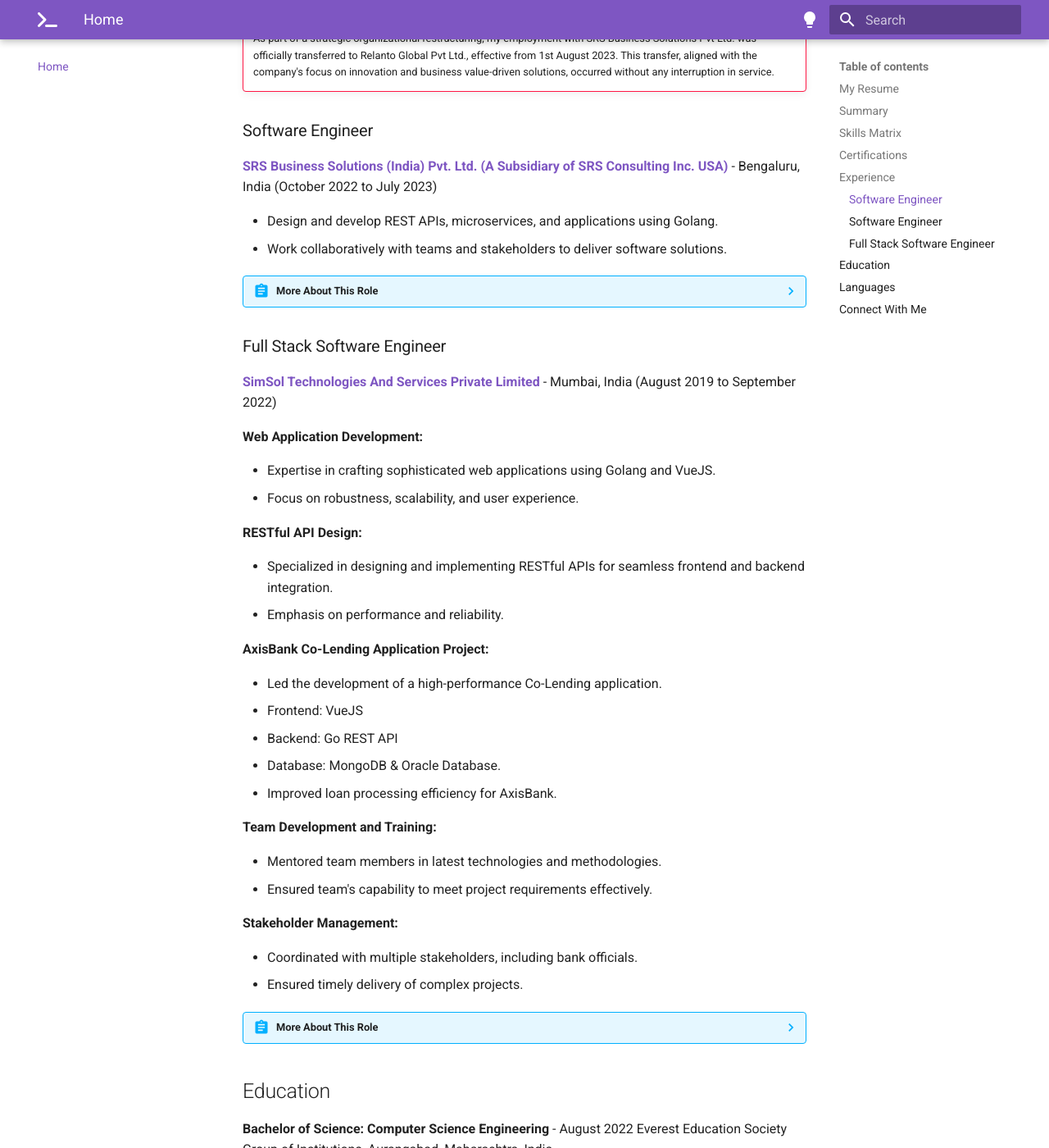
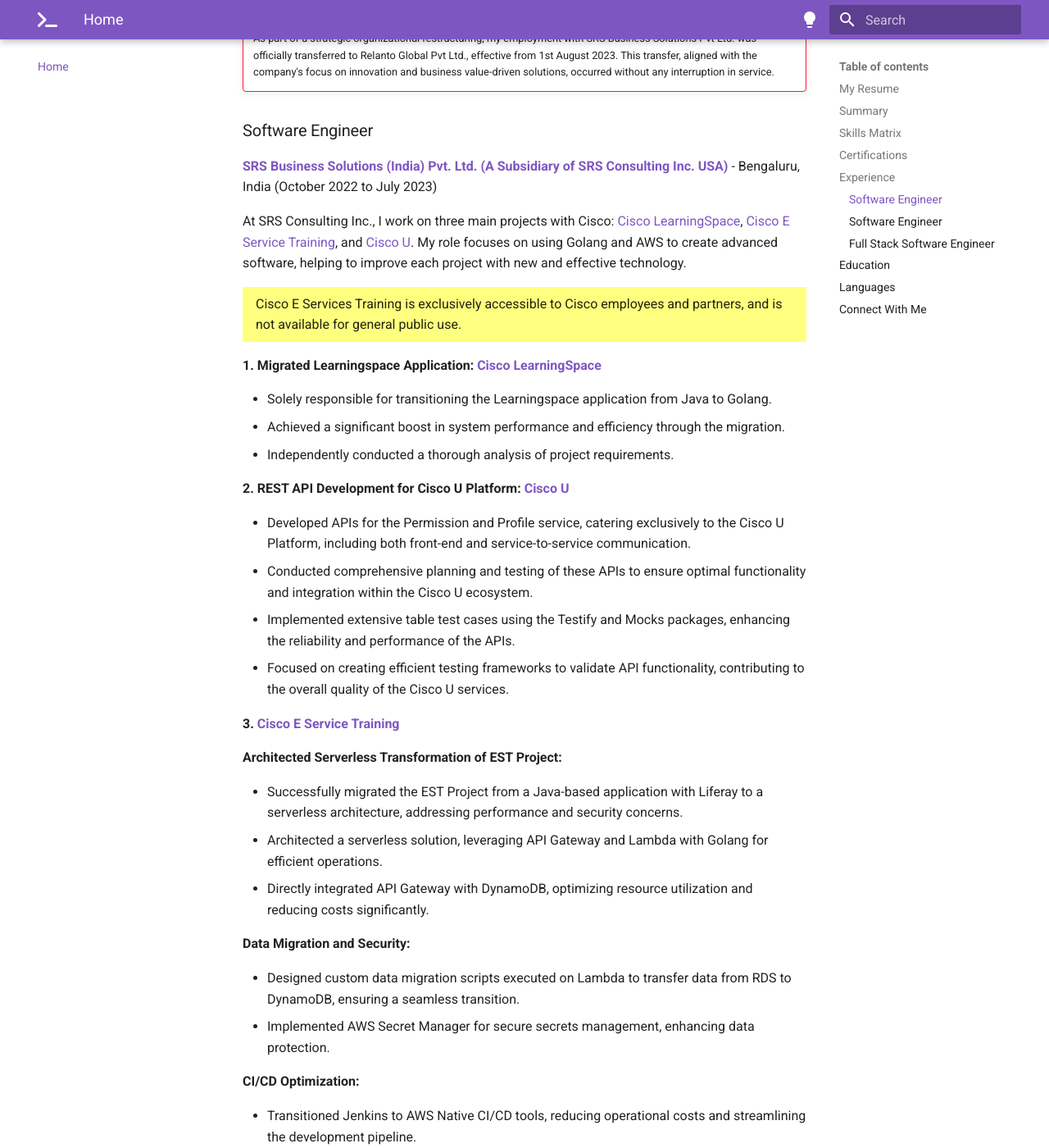
Before and after one commit to imyashkale/portfolio, an MkDocs documentation site: the page built from docs/index.md, in a window 1280 px wide and 1400 px high, scrolled down 2527 px. Shown: the whole window at 82% size. Built offline with MkDocs 1.6.1 and Material for MkDocs 9.7.7, drawn with Linux system fonts in a browser that asks for light colours; some of the changed text lies outside the part shown.

Commit message:
Experience Section Updated

```diff
--- a/docs/index.md
+++ b/docs/index.md
@@ -70,7 +70,7 @@ My commitment as a software developer is to deliver high-quality code, meet clie
 
 **<a href="https://www.relanto.ai" target="_blank">Relanto Global Pvt Ltd</a>** - Bengaluru, India (Aug 2023 to Present)
 
-At Relanto, a service-based company, I am deployed as a client-facing developer at Cisco. From the Cisco location, I am actively involved in two major projects: the development of the Badging-Service for the [Cisco U Platform](https://u.cisco.com){:target="_blank"} and the [LearningSpace](https://learningspace.cisco.com){:target="_blank"} project.
+At Relanto, a service-based company, I am deployed as a client-facing developer at Cisco. From the Cisco location, I am actively involved in two major projects: the development of the Badging-Service for the [Cisco U Platform](https://u.cisco.com){:target="_blank"} and the [Cisco LearningSpace](https://learningspace.cisco.com){:target="_blank"} project.
 
 **Observability Enhancement in Microservices for Cisco U Platform:**
 
@@ -91,12 +91,52 @@ At Relanto, a service-based company, I am deployed as a client-facing developer
 
 **<a href="https://www.srsconsultinginc.com/index" target="_blank">SRS Business Solutions (India) Pvt. Ltd. (A Subsidiary of SRS Consulting Inc. USA)</a>** - Bengaluru, India (October 2022 to July 2023)
 
-- Design and develop REST APIs, microservices, and applications using Golang.
-- Work collaboratively with teams and stakeholders to deliver software solutions.
+At SRS Consulting Inc., I work on three main projects with Cisco: [Cisco LearningSpace](https://learningspace.cisco.com){:target="_blank"}, [Cisco E Service Training](https://est.cisco.com){:target="_blank"}, and [Cisco U](https://u.cisco.com){:target="_blank"}. My role focuses on using Golang and AWS to create advanced software, helping to improve each project with new and effective technology.
 
-??? abstract "More About This Role"
-    - Participate in code reviews to enhance code quality.
-    - Additional responsibilities and achievements...
+{==
+
+Cisco E Services Training is exclusively accessible to Cisco employees and partners, and is not available for general public use.
+
+==}
+
+**1. Migrated Learningspace Application: [Cisco LearningSpace](https://learningspace.cisco.com){:target="_blank"}**
+
+- Solely responsible for transitioning the Learningspace application from Java to Golang.
+- Achieved a significant boost in system performance and efficiency through the migration.
+- Independently conducted a thorough analysis of project requirements.
+
+**2. REST API Development for Cisco U Platform: [Cisco U](https://u.cisco.com){:target="_blank"}**
+
+- Developed APIs for the Permission and Profile service, catering exclusively to the Cisco U Platform, including both front-end and service-to-service communication.
+- Conducted comprehensive planning and testing of these APIs to ensure optimal functionality and integration within the Cisco U ecosystem.
+- Implemented extensive table test cases using the Testify and Mocks packages, enhancing the reliability and performance of the APIs.
+- Focused on creating efficient testing frameworks to validate API functionality, contributing to the overall quality of the Cisco U services.
+
+**3. [Cisco E Service Training](https://est.cisco.com){:target="_blank"}**
+
+**Architected Serverless Transformation of EST Project:**
+
+- Successfully migrated the EST Project from a Java-based application with Liferay to a serverless architecture, addressing performance and security concerns.
+- Architected a serverless solution, leveraging API Gateway and Lambda with Golang for efficient operations.
+- Directly integrated API Gateway with DynamoDB, optimizing resource utilization and reducing costs significantly.
+
+**Data Migration and Security:**
+
+- Designed custom data migration scripts executed on Lambda to transfer data from RDS to DynamoDB, ensuring a seamless transition.
+- Implemented AWS Secret Manager for secure secrets management, enhancing data protection.
+
+**CI/CD Optimization:**
+
+- Transitioned Jenkins to AWS Native CI/CD tools, reducing operational costs and streamlining the development pipeline.
+
+**Cost Reduction and Efficiency:**
+
+- Achieved a remarkable cost reduction of 90%, reducing expenses from $1000 to $100, by eliminating cost-heavy services.
+- Played a key role in configuring and designing services to enhance efficiency and reduce operational overhead.
+
+**Data Management and Migration:**
+
+- Migrated data from AWS EFS to S3 using DataSync service, ensuring data accessibility and efficient storage solutions.
 
 ### Full Stack Software Engineer
 
--- a/mkdocs.yml
+++ b/mkdocs.yml
@@ -113,6 +113,11 @@ plugins:
 ############################################## MARKDOWN EXTENSIONS ############################################
 
 markdown_extensions:
+  # For Formatting. https://squidfunk.github.io/mkdocs-material/reference/formatting/
+  - pymdownx.critic
+  - pymdownx.caret
+  - pymdownx.keys
+  - pymdownx.tilde
   # For Tabs
   - pymdownx.tabbed:
       alternate_style: true
```
